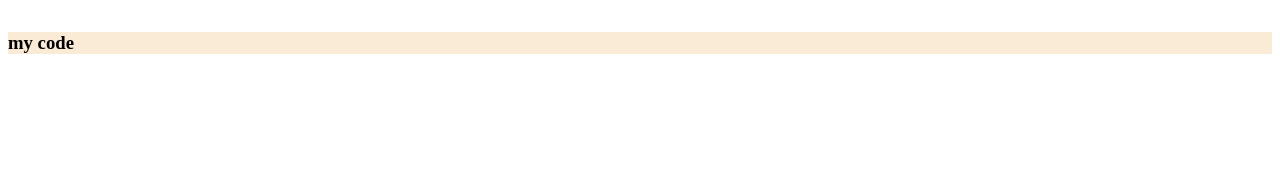
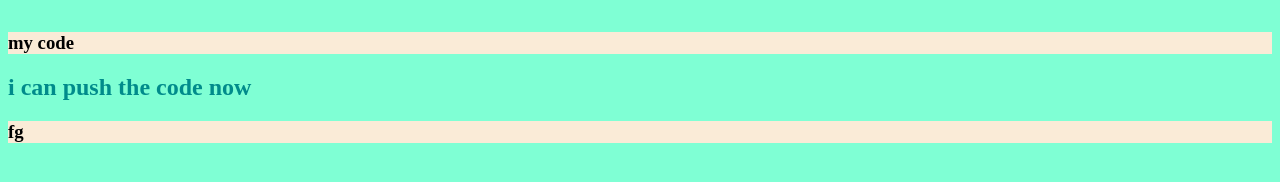
Before and after one commit to rajuahamed70/my-second-repo, a plain HTML site: page index.html in a window 1280 px wide. Drawn offline with Linux system fonts and the light colour scheme.

Commit message:
some change

```diff
--- a/index.html
+++ b/index.html
@@ -12,5 +12,7 @@
 
      <h3>my code</h3>
     </p></h1>
+    <h2>i can push the code now</h2>
+    <h3>fg</h3>
 </body>
 </html>
--- a/style.css
+++ b/style.css
@@ -4,3 +4,9 @@ p{
 h3{
     background-color: antiquewhite;
 }
+h2{
+    color: darkcyan;
+}
+body{
+    background-color: aquamarine;
+}
```
